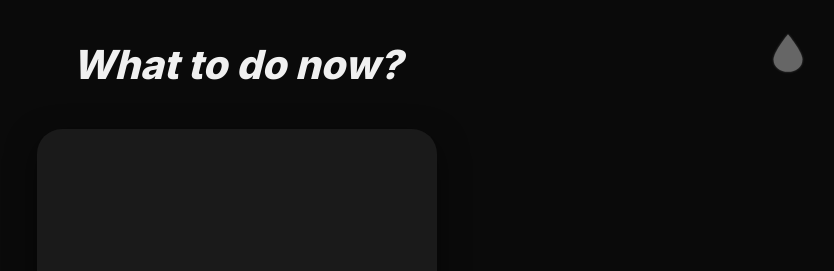
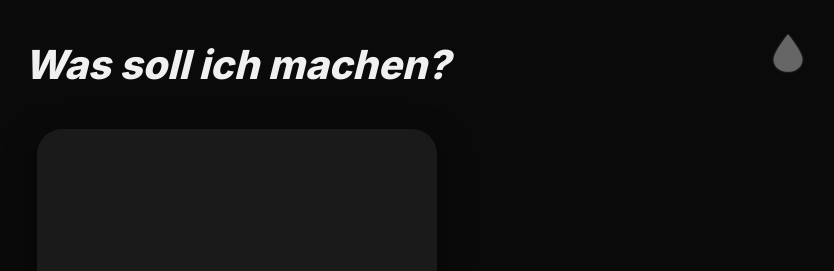
Before and after one commit to AC-MAD/App, a plain HTML site: page DE/index.html in a window 1280 px wide. Shown: the top 271 px of the page, without its empty margins (403-1237 px from the left). Drawn offline with Linux system fonts and the light colour scheme.

Commit message:
Update index.html

```diff
--- a/DE/index.html
+++ b/DE/index.html
@@ -158,7 +158,7 @@
 <body>
 
     <div id="app-container">
-        <h1><em>What to do now?</em></h1>
+        <h1><em>Was soll ich machen?</em></h1>
         <div id="streak-flame" class="level-0">
             <svg viewBox="0 0 24 24" fill="none" xmlns="http://www.w3.org/2000/svg">
                 <path d="M12 2C12 2 4.29167 11.3333 4.29167 15.4167C4.29167 19.5 7.79167 22 12 22C16.2083 22 19.7083 19.5 19.7083 15.4167C19.7083 11.3333 12 2 12 2Z" />
```
